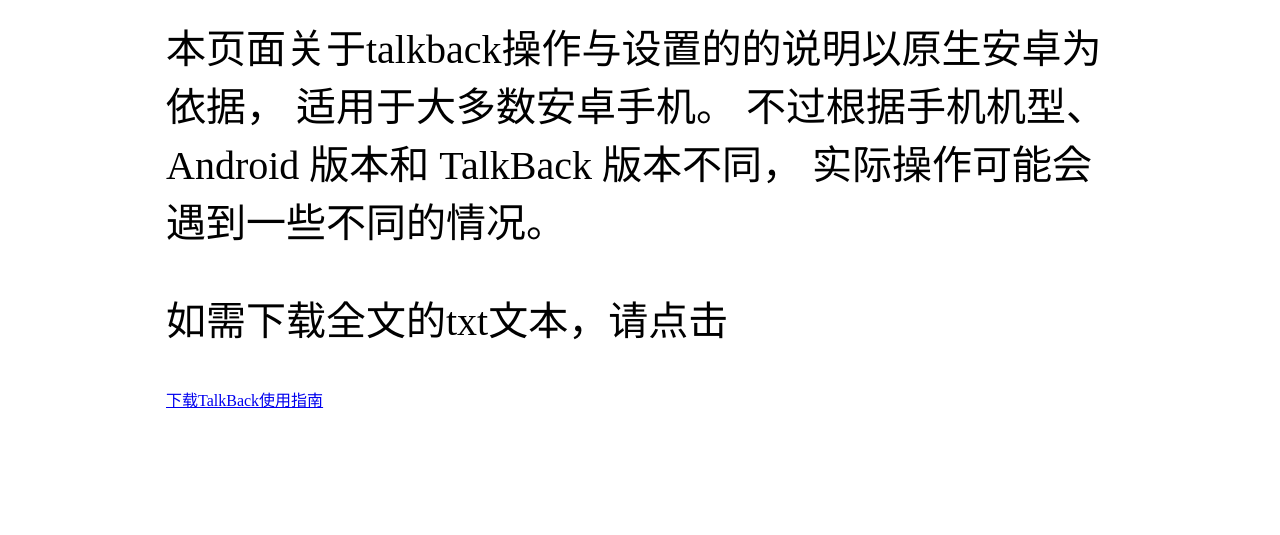
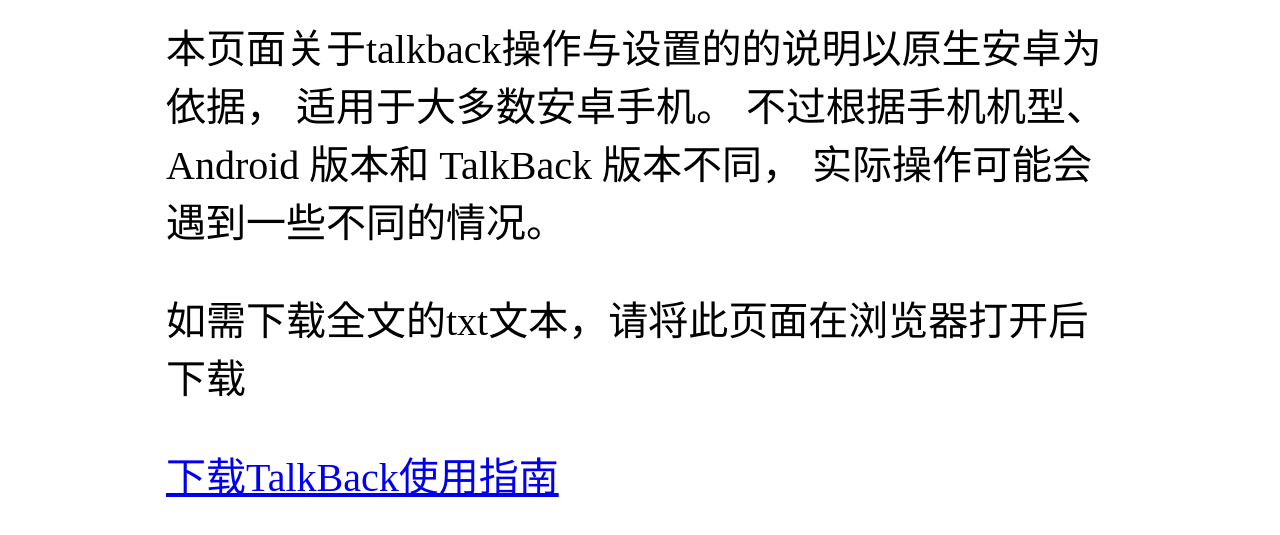
Before and after one commit to SolameLeong/screen_reader_guideline, a plain HTML site: page talkback/index.html in a window 1280 px wide. Shown: the part 111-646 px from the top of the page. Drawn offline with Linux system fonts and the light colour scheme.

Commit message:
Elarge download font size.

```diff
--- a/talkback/index.html
+++ b/talkback/index.html
@@ -24,8 +24,8 @@
         不过根据手机机型、Android 版本和 TalkBack 版本不同，
         实际操作可能会遇到一些不同的情况。
     </p>
-    <p>如需下载全文的txt文本，请点击</p>
-    <a href="data/guideline.txt" download="TalkBack">下载TalkBack使用指南</a>
+    <p>如需下载全文的txt文本，请将此页面在浏览器打开后下载</p>
+    <a id="dl" href="data/guideline.txt" download="TalkBack">下载TalkBack使用指南</a>
 </div>
 </body>
 </html>
--- a/talkback/style_talkback.css
+++ b/talkback/style_talkback.css
@@ -37,6 +37,10 @@
     margin: 60px auto 0 auto
 }
 
+#dl {
+    font-size: 40px;
+}
+
 p {
     font-size: 40px;
 }
```
